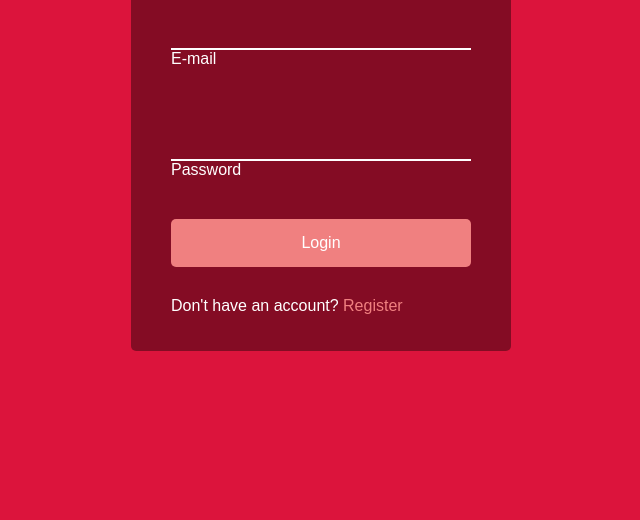
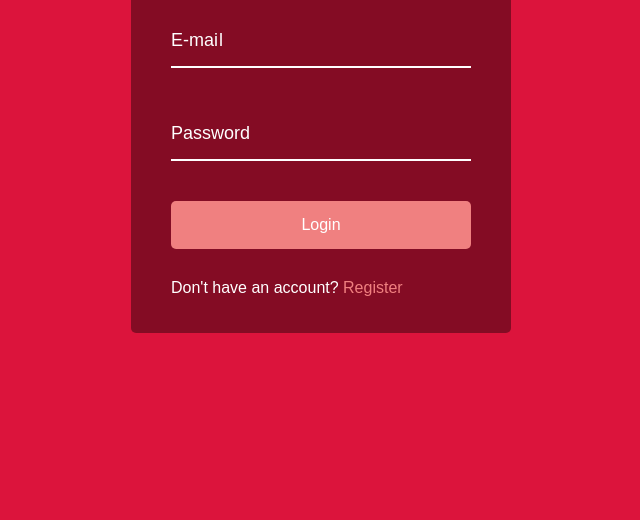
Before and after one commit to Liuizn/FormWaveAnimation, a plain HTML site: page index.html in a window 1280 px wide. Shown: the part 280-800 px from the top of the page, without its empty margins (319-959 px from the left). Drawn offline with Linux system fonts and the light colour scheme; a web font is replaced by a local one.

Commit message:
finished project

```diff
--- a/index.html
+++ b/index.html
@@ -12,12 +12,13 @@
     <div class="container">
         <h1>Login</h1>
         <form>
-            <div class="form-control" >
-                <input type="email" required>
+            <div class="form-control">
+                <input type="text" required>
                 <label for="">E-mail</label>
             </div>
 
-            <div class="form-control" >
+
+            <div class="form-control">
                 <input type="password" required>
                 <label for="">Password</label>
             </div>
--- a/script.js
+++ b/script.js
@@ -0,0 +1,8 @@
+const labels = document.querySelectorAll('.form-control label');
+
+labels.forEach(label => {
+    label.innerHTML = label.innerText
+    .split('')
+    .map((letter, idx)=> `<span style="transition-delay:${idx * 50}ms">${letter}</span>`)
+    .join('')
+});
--- a/style.css
+++ b/style.css
@@ -60,6 +60,27 @@ body {
     outline: 0;
 }
 
+
+.form-control label {
+    position: absolute;
+    top: 15px;
+    left: 0;
+}
+
+.form-control label span{
+    display: inline-block;
+    font-size: 18px;
+    min-width: 5px;
+    transition: 0.3s cubic-bezier(0.68, -0.55, 0.265, 1.55);
+}
+
+.form-control input:focus + label span,
+.form-control input:valid + label span{
+    color: lightcoral;
+    transform: translateY(-30px);
+}
+
+
 .btn {
     background-color: var(--light-color);
     color: var(--field-input-text-color);
```
